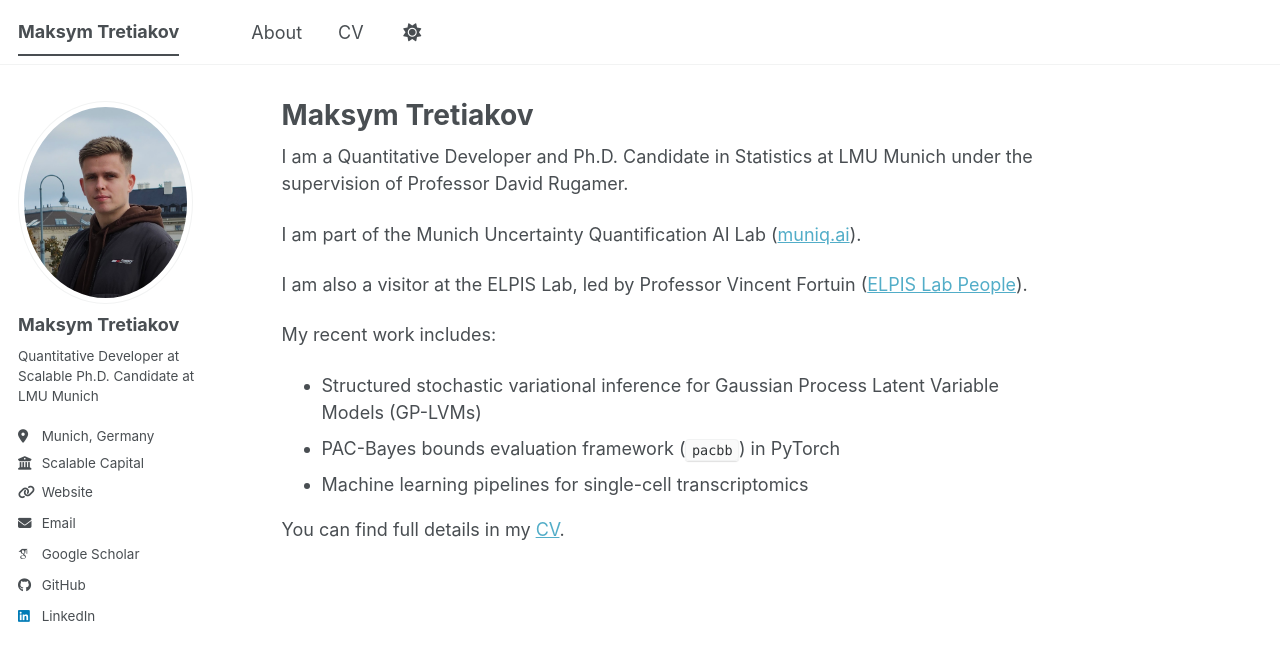
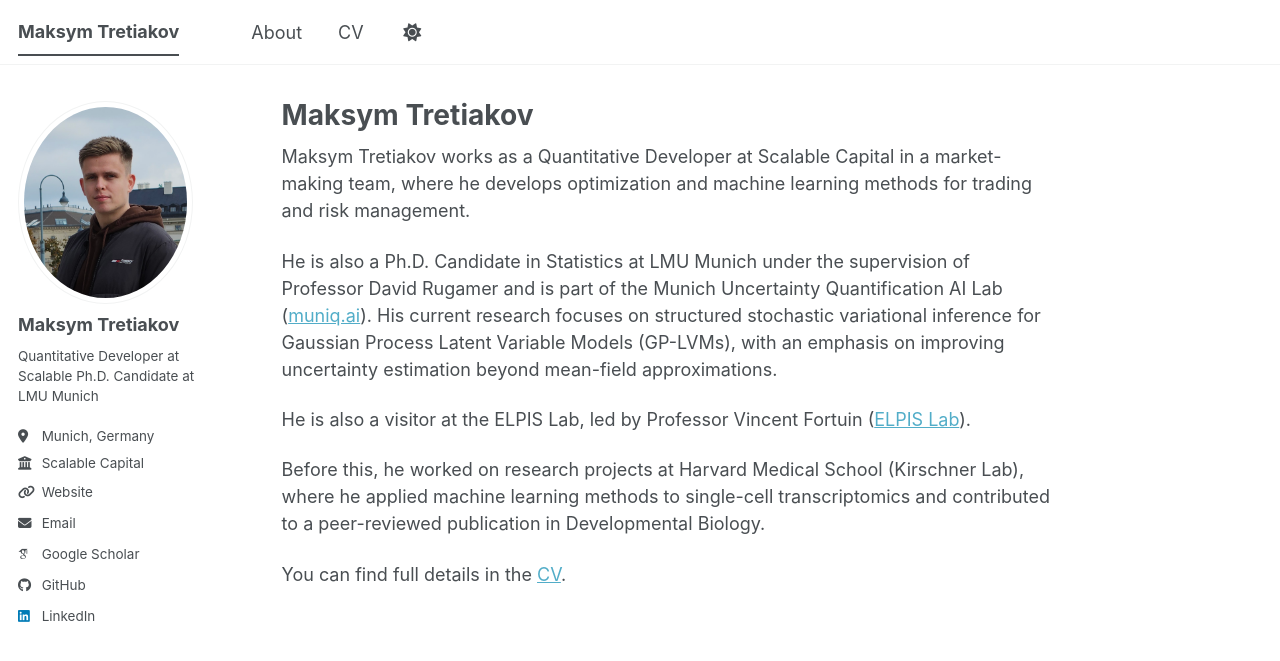
Before and after one commit to maxtretiakov/maxtretiakov.github.io, a Jekyll site: the page built from _pages/about.md, in a window 1280 px wide. Shown: the top 661 px of the page. Built offline with Jekyll 4.4.1, drawn with Linux system fonts in a browser that asks for light colours; some web fonts are replaced; a script bundle is joined from its source files by our own code; library files that are not in the unit come from our copies.

Commit message:
Adjusting the main description

```diff
--- a/_pages/about.md
+++ b/_pages/about.md
@@ -7,16 +7,12 @@ redirect_from:
   - /about.html
 ---
 
-I am a Quantitative Developer and Ph.D. Candidate in Statistics at LMU Munich under the supervision of Professor David Rugamer.
+Maksym Tretiakov works as a Quantitative Developer at Scalable Capital in a market-making team, where he develops optimization and machine learning methods for trading and risk management.
 
-I am part of the Munich Uncertainty Quantification AI Lab ([muniq.ai](https://www.muniq.ai/)).
+He is also a Ph.D. Candidate in Statistics at LMU Munich under the supervision of Professor David Rugamer and is part of the Munich Uncertainty Quantification AI Lab ([muniq.ai](https://www.muniq.ai/)). His current research focuses on structured stochastic variational inference for Gaussian Process Latent Variable Models (GP-LVMs), with an emphasis on improving uncertainty estimation beyond mean-field approximations.
 
-I am also a visitor at the ELPIS Lab, led by Professor Vincent Fortuin ([ELPIS Lab People](https://fortuinlab.github.io/people/)).
+He is also a visitor at the ELPIS Lab, led by Professor Vincent Fortuin ([ELPIS Lab](https://fortuinlab.github.io/people/)).
 
-My recent work includes:
+Before this, he worked on research projects at Harvard Medical School (Kirschner Lab), where he applied machine learning methods to single-cell transcriptomics and contributed to a peer-reviewed publication in Developmental Biology.
 
-- Structured stochastic variational inference for Gaussian Process Latent Variable Models (GP-LVMs)
-- PAC-Bayes bounds evaluation framework (`pacbb`) in PyTorch
-- Machine learning pipelines for single-cell transcriptomics
-
-You can find full details in my [CV](/cv/).
+You can find full details in the [CV](/cv/).
```
